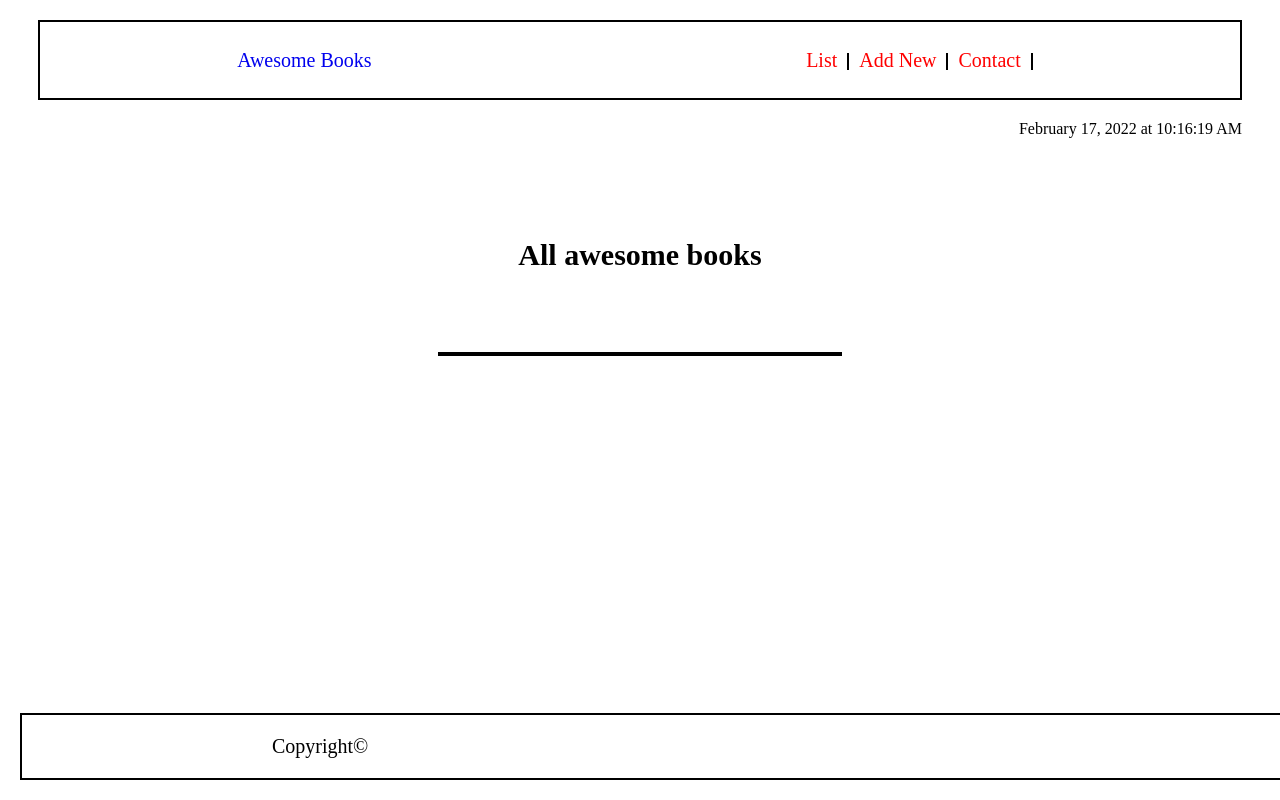
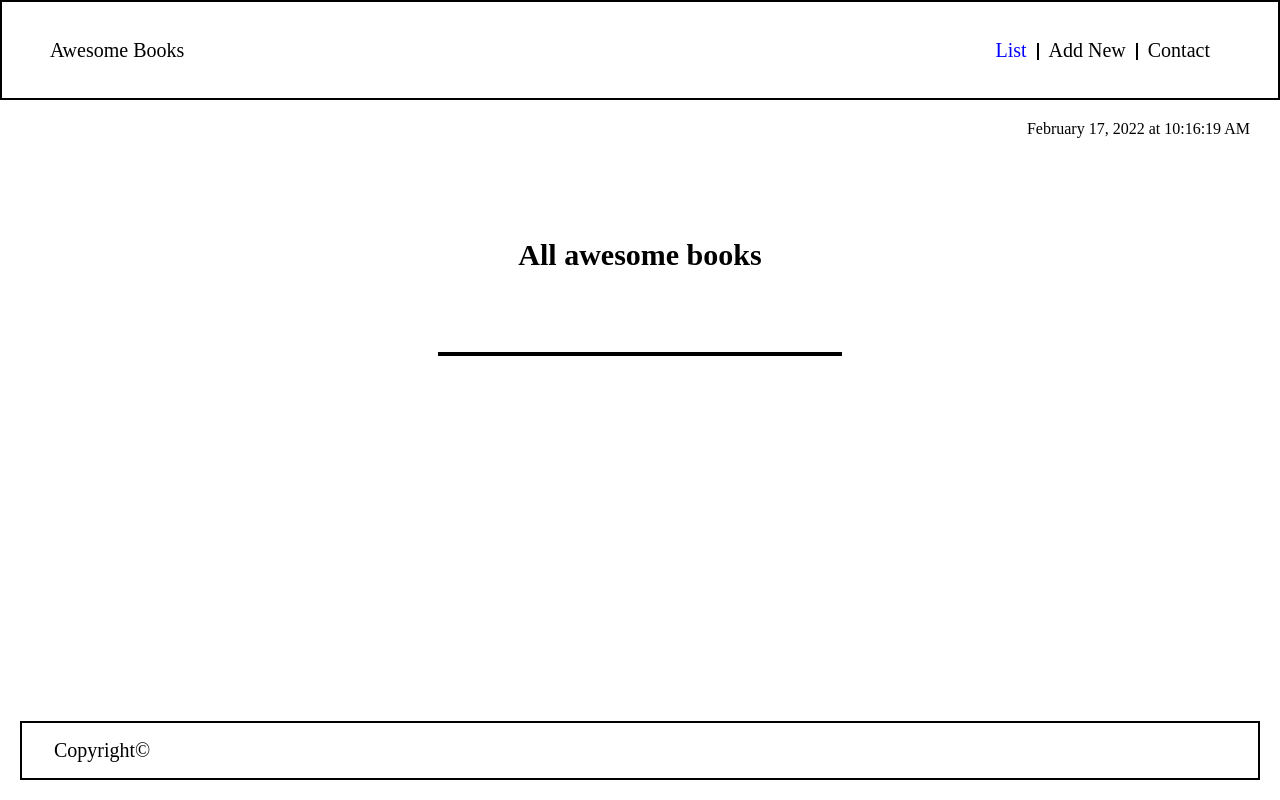
Before and after one commit to SaidRasinlic/AwesomeBooks, a website: page index.html in a window 1280 px wide. Drawn offline with Linux system fonts and the light colour scheme.

Commit message:
Fix the Footer

```diff
--- a/index.html
+++ b/index.html
@@ -15,7 +15,7 @@
   <nav class="navbar">
    <a href="#">Awesome Books</a>
    <ul class="navbar-list">
-    <li class="test"><a class="listBtn" href="#book-list-section">List </a></li>
+    <li class="test"><a class="listBtn active" href="#book-list-section">List </a></li>
     <li id="new"><a class="listBtn" href="#book-add-section">Add New</a></li>
     <li id="contact"><a class="listBtn" href="#book-contact-section">Contact</a></li>
    </ul>
--- a/script.js
+++ b/script.js
@@ -68,7 +68,7 @@ class Book {
     localStorage.setItem('bookInfo', JSON.stringify(Book.books));
   }
 
-  removeBook() {
+  removeBook() {book-contact-sectionactive
     const removeBookID = parseInt(this.id, 10);
     let listSection = Book.books;
     listSection = listSection.filter((element, index) => index !== removeBookID);
@@ -126,6 +126,10 @@ setInterval(time, 1000);
 
 listBtn.forEach((btn, i) => {
   btn.onclick = () => {
+    listBtn.forEach(oldBtn => {
+      oldBtn.classList.remove('active');
+    });
+    btn.classList.add('active');
     addActive.forEach((sec, index) => {
       if (i === index) {
         sec.classList.add('active');
@@ -135,6 +139,13 @@ listBtn.forEach((btn, i) => {
     });
   };
 });
+
+// listBtn.forEach((btn, i) => {
+//   btn.onclick = () => {
+
+//   }
+// });
+
 
 
 // const section1 = document.querySelector('#book-list-section');
--- a/style.css
+++ b/style.css
@@ -8,6 +8,8 @@ html {
   box-sizing: inherit;
 }
 
+
+
 /* .navbar {
   display: flex;
   justify-content: space-around;
@@ -16,15 +18,24 @@ html {
   margin: 20px 20px;
 } */
 
+html, body {
+  height:100%;
+  min-height: 100%;
+  margin: 0;
+  padding: 0;
+  border: 0;
+}
+
 
 .navbar {
   display: flex;
   box-sizing: border-box;
-  justify-content: space-around;
+  justify-content: space-between;
+  padding: 3rem;
   align-items: center;
   height: 80px;
-  margin: 20px 30px;
   border: 2px solid black;
+  width: 100%;
 }
 
 .navbar-list {
@@ -35,13 +46,20 @@ html {
 
 .navbar a {
   text-decoration: none;
-  /* color: black; */
+  color: black;
   font-size: 20px;
 }
+
+
+
 .navbar .navbar-list li::after {
   content: '';
   border-right: 2px solid black;
   margin: 10px;
+}
+
+.navbar .navbar-list li#contact::after {
+  border-right: none;
 }
 
 /*
@@ -150,6 +168,14 @@ button {
   display: none;
 }
 
+#book-list-section {
+  position: relative;
+  min-height: 100%;
+  float:left;
+  margin-bottom: 8rem;
+
+}
+
 #book-contact-section {
   display: none;
   flex-direction: column;
@@ -160,21 +186,26 @@ button {
 
 
 
-.active {
+.section.active {
   display: block !important;
 }
 
 
 #footer {
-  position: absolute;
-  left: 0;
+  position: fixed;
   bottom: 0;
   width: 100%;
-  margin: 20px 20px;
+  background-color: white;
+}
+
+#footer p {
+  margin: 0 20px 20px;
   color: black;
   font-size: 20px;
-  padding-left: 250px;
+  padding: 1rem;
+  padding-left: 2rem;
   border: 2px solid black;
+
 }
 
 #dateWrapper {
@@ -259,6 +290,7 @@ background-color: rgba(114, 97, 97, 0.596);
 .bookDIV:nth-child(odd) {
   background-color: rgb(170, 169, 169);
 }
-.listBtn  {
-  color:red;
+
+.listBtn.active {
+  color: blue;
 }
```
